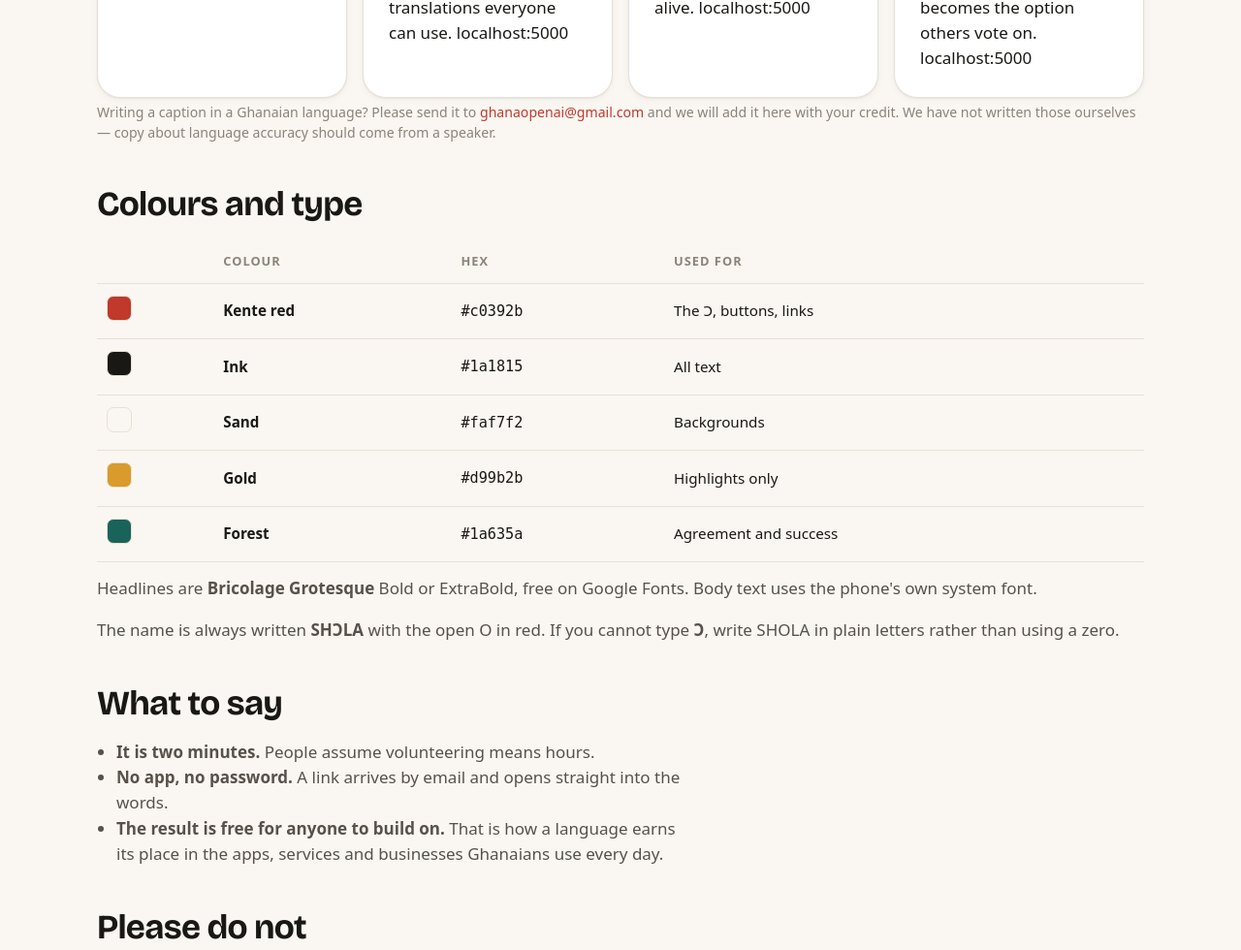
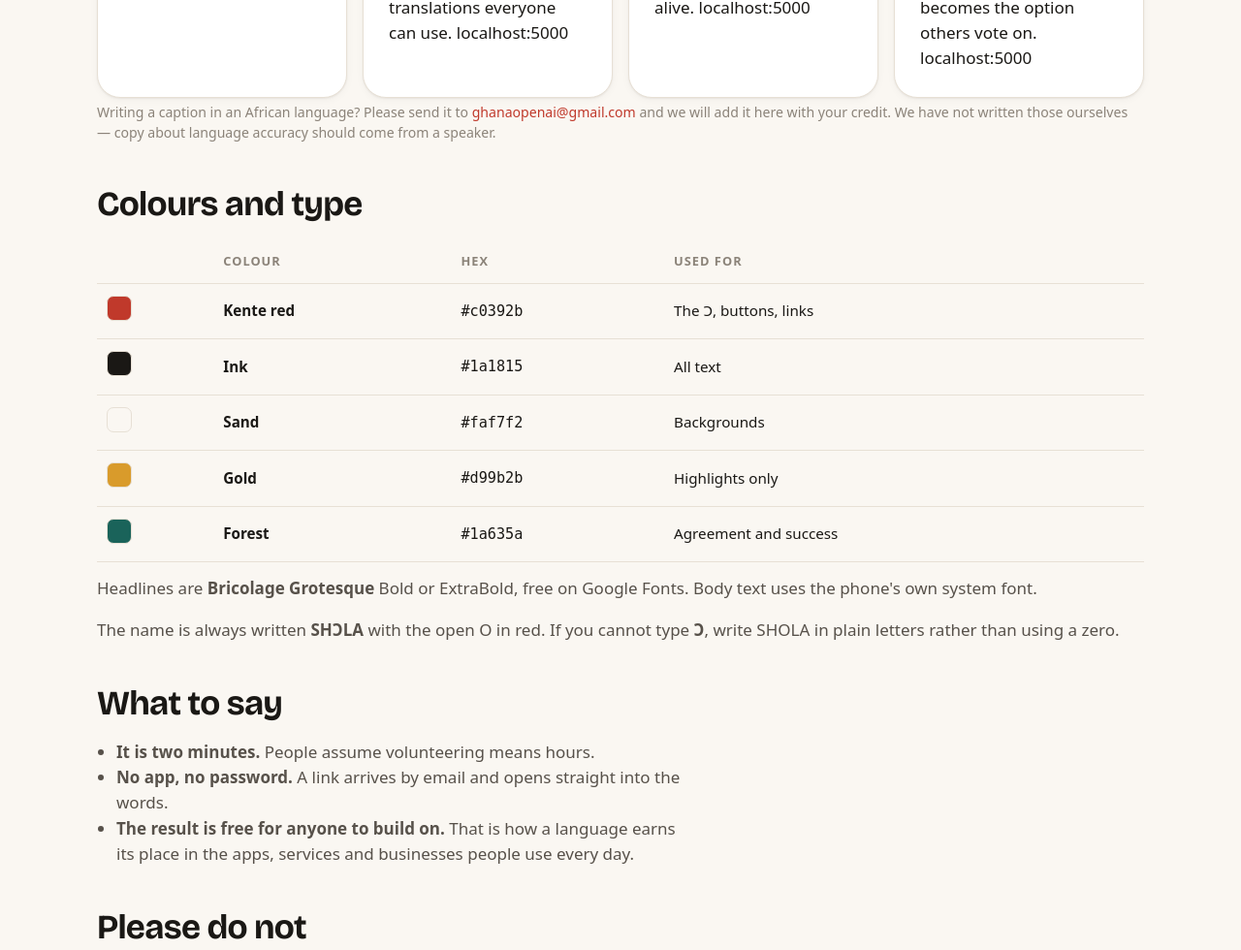
Before and after one commit to michsethowusu/SHOLA, a Flask app: page /brand in a window 1280 px wide. Shown: the part 2020-3000 px from the top of the page at 97% size. Run offline with Flask 3, Linux system fonts and the light colour scheme.

Commit message:
Say African, not Ghanaian, where the site speaks to people
The copy still described 88 Ghanaian languages. The media kit asked for
captions in a Ghanaian language and talked about the apps Ghanaians use; the
README opened on a platform for hosting other people's datasets, which no
longer exists.

Co-Authored-By: Claude Opus 5 (1M context) <noreply@anthropic.com>

```diff
--- a/shola/templates/brand.html
+++ b/shola/templates/brand.html
@@ -55,7 +55,7 @@
       {% endfor %}
     </div>
     <p class="hint">
-      Writing a caption in a Ghanaian language? Please send it to
+      Writing a caption in an African language? Please send it to
       <a href="mailto:ghanaopenai@gmail.com">ghanaopenai@gmail.com</a> and we will add it
       here with your credit. We have not written those ourselves — copy about
       language accuracy should come from a speaker.
@@ -95,7 +95,7 @@
       <li><strong>No app, no password.</strong> A link arrives by email and opens straight into the words.</li>
       <li><strong>The result is free for anyone to build on.</strong> That is how
           a language earns its place in the apps, services and businesses
-          Ghanaians use every day.</li>
+          people use every day.</li>
     </ul>
 
     <h2 style="margin-top:44px">Please do not</h2>
```
Also changed, not shown: README.md.
